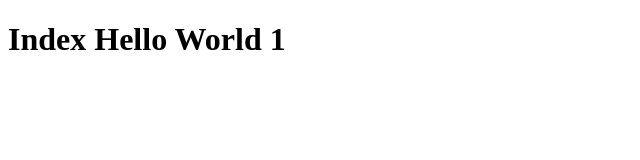
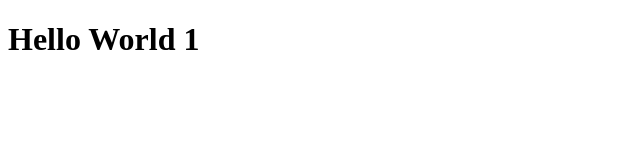
Before and after one commit to DavidJL1997/IS117, a plain HTML site: page docs/index.html in a window 1280 px wide. Shown: the whole page, without its empty margins (0-640 px from the left). Drawn offline with Linux system fonts and the light colour scheme.

Commit message:
added an index file and changed the code again

```diff
--- a/docs/Index.html
+++ b/docs/index.html
@@ -2,10 +2,9 @@
 <html lang="en">
 <head>
     <meta charset="UTF-8">
-    <title>Title</title>
+    <title>$Title$</title>
 </head>
 <body>
-<h1>Index Hello World 1</h1>
-
+<h1>Hello World 1</h1>
 </body>
 </html>
```
